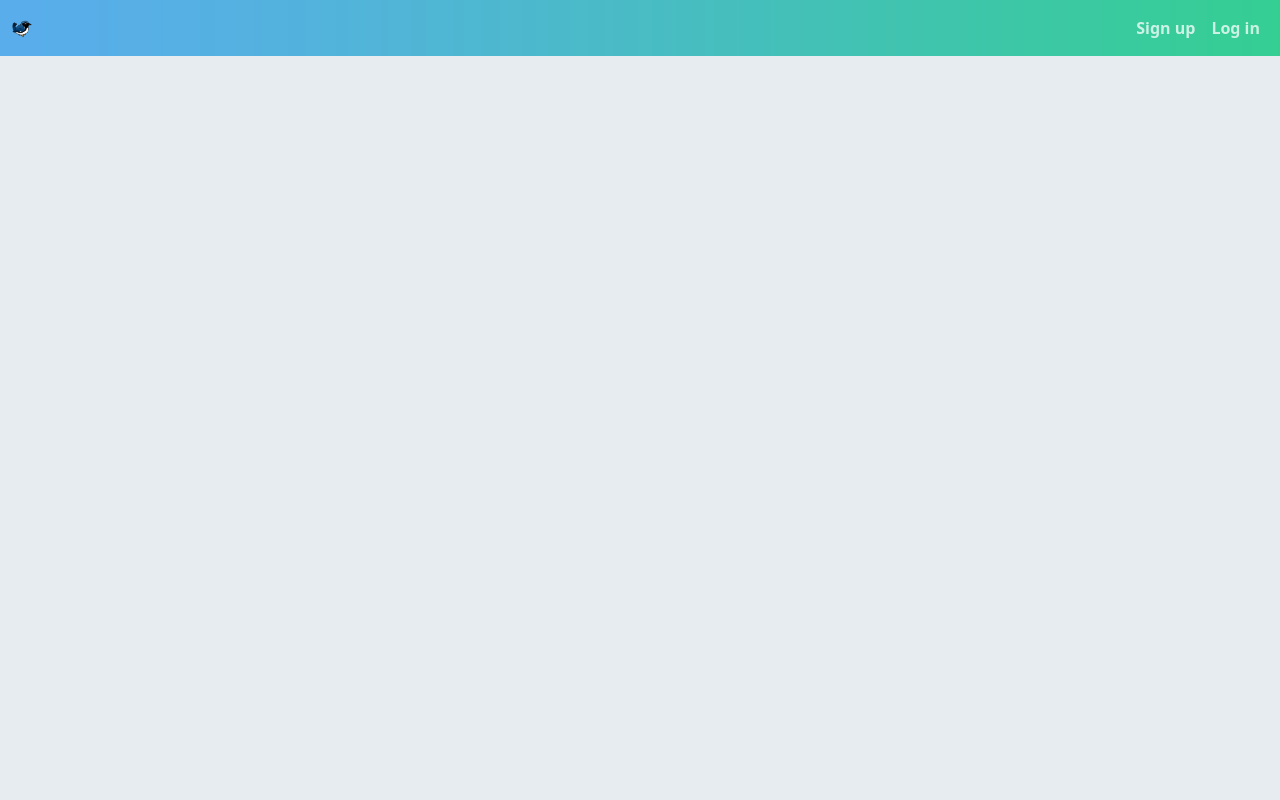
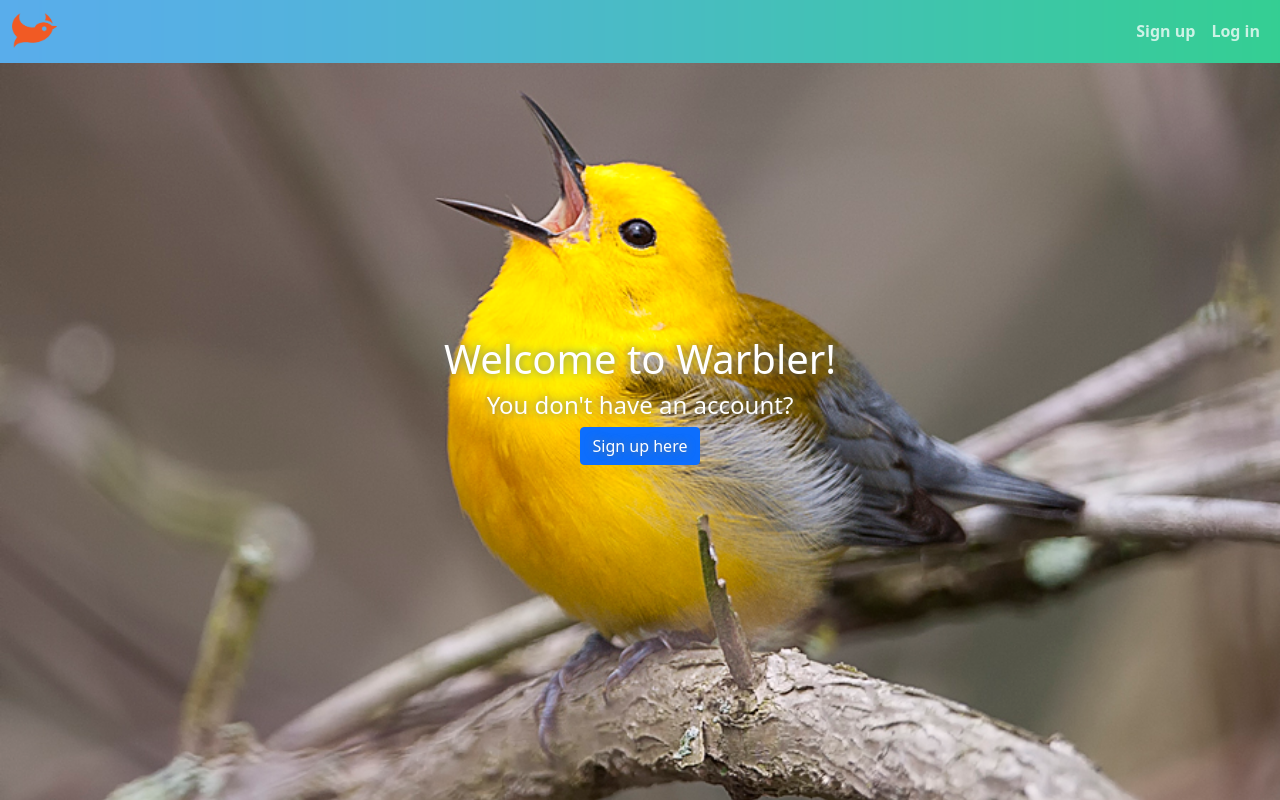
Before and after one commit to giangnhattruong/warbler_frontend, a React (Create React App) app: page / in a window 1280 px wide. Built offline with nearby package versions, Linux system fonts and the light colour scheme.

Commit message:
Add Main, Homepage and style Homepage

```diff
--- /dev/null
+++ b/src/components/Homepage.js
@@ -0,0 +1,14 @@
+import React from 'react';
+import {Link} from "react-router-dom";
+
+const Homepage = () => (
+    <div className="home-hero">
+        <h1>Welcome to Warbler!</h1>
+        <h4>You don't have an account?</h4>
+        <Link to="/signup" className="btn btn-primary">
+            Sign up here
+        </Link>
+    </div>
+)
+
+export default Homepage
--- a/src/containers/App.js
+++ b/src/containers/App.js
@@ -3,6 +3,7 @@ import {Provider} from "react-redux";
 import {configureStore} from "../store";
 import {BrowserRouter as Router} from "react-router-dom";
 import Navbar from "./Navbar";
+import Main from "./Main";
 
 const store = configureStore();
 
@@ -11,6 +12,7 @@ const App = () => (
     <Router>
       <div className="onboarding">
         <Navbar />
+        <Main />
       </div>
     </Router>
   </Provider>
--- /dev/null
+++ b/src/containers/Main.js
@@ -0,0 +1,22 @@
+import React from "react";
+import {Switch, Route, withRouter, Redirect} from "react-router-dom";
+import {connect} from "react-redux";
+import Homepage from "../components/Homepage";
+
+const Main = () => {
+    return (
+        <div className="container">
+            <Switch>
+                <Route path="/" render={props => <Homepage {...props} />} />
+            </Switch>
+        </div>
+    )
+}
+
+function mapStateToProps(state) {
+    return {
+        currentUser: state.currentUser
+    }
+}
+
+export default connect(mapStateToProps, null) (Main);
--- a/src/containers/Navbar.js
+++ b/src/containers/Navbar.js
@@ -1,17 +1,17 @@
 import React, {Component} from "react";
 import { Link } from "react-router-dom";
 import { connect } from "react-redux";
-import logo from "../images/warbler-logo.png"
+import logo from "../images/warbler-logo.png";
 
 class Navbar extends Component {
     render() {
         return (
-            <nav className="navbar navbar-expand-lg">
+            <nav className="navbar navbar-expand">
                 <div className="container-fluid">
                     <Link to="/" className="navbar-brand">
                         <img src={logo} alt="Warbler Home" />
                     </Link>
-                    <ul className="nav navbar-nav">
+                    <ul className="navbar-nav">
                         <li className="nav-item">
                             <Link to="/signup" className="nav-link">Sign up</Link>
                         </li>
--- a/src/index.css
+++ b/src/index.css
@@ -2,6 +2,9 @@
   --body-background-color: #e6ecf0;
   --nav-link-color: #ffffffbe;
   --nav-link-hover-color: #fff;
+  --home-background: url("./images/signed-out-home.jpg") no-repeat center center fixed;
+  --home-color: #fff;
+  --home-text-shadow: 0 0 8px #66757f;
 }
 
 /* * {
@@ -24,13 +27,12 @@ body {
 
 .navbar a:hover {
   color: var(--nav-link-hover-color);
-  text-decoration: underline;
   cursor: pointer;
 }
 
 .navbar-brand > img {
   display: inline-block;
-  width: 20px;
+  width: 45px;
   margin: 0 5px 2px 0;
   border-radius: 2px;
 }
@@ -43,3 +45,22 @@ navbar-nav li {
   background-image: url("./images/nav-bg.png");
   background-size: 100% 100%;
 }
+
+.home-hero {
+  width: 100vw;
+  height: 100vh;
+  position: absolute;
+  top: 0;
+  left: 0;
+  display: flex;
+  flex-direction: column;
+  align-items: center;
+  justify-content: center;
+  z-index: -1;
+  background: var(--home-background);
+  background-size: cover;
+  color: var(--home-color);
+  text-align: center;
+  padding: 1rem;
+  text-shadow: var(--home-text-shadow);
+}
```
Also changed, not shown: src/images/warbler-logo.png.
